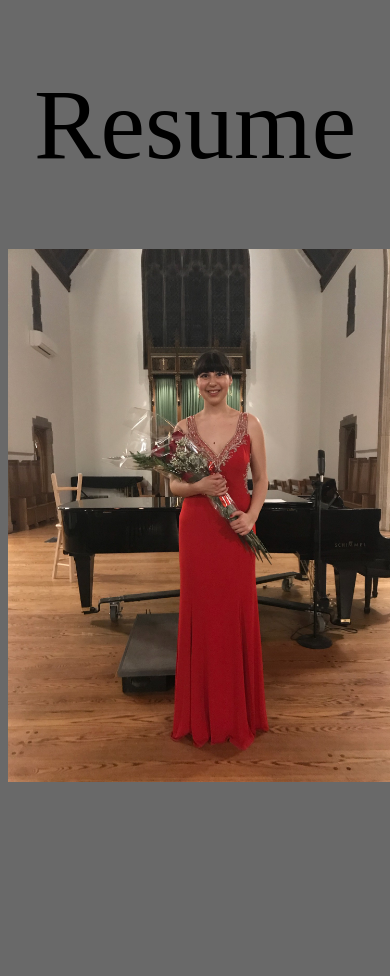
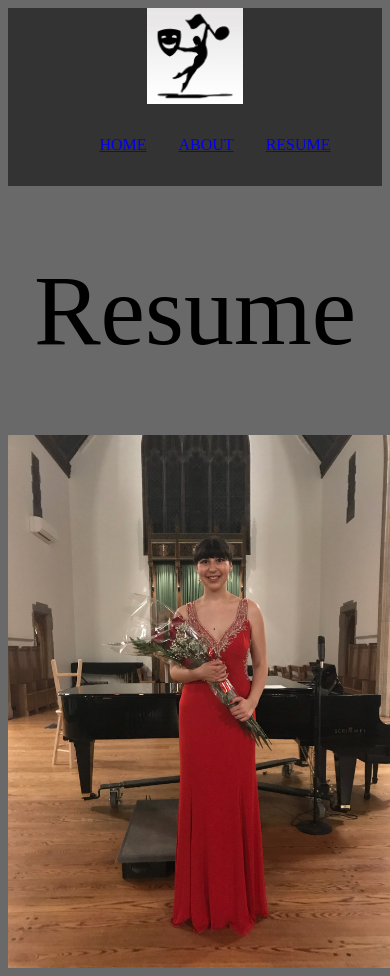
Before and after one commit to aswanso5/assignment3, a plain HTML site: page resume.html in a window 390 px wide. Before the commit the page ends 844 px from the top, so only its background shows below. Drawn offline with Linux system fonts and the light colour scheme.

Commit message:
edit header

```diff
--- a/css/styles.css
+++ b/css/styles.css
@@ -36,3 +36,19 @@ header nav ul {
     display: flex;
     justify-content: flex-end;
 }
+header nav li{
+    list-style-type: none;
+    padding: 1em;
+}
+main{
+    display: flex;
+    align-items: center;
+    flex: 1;
+}
+@media screen and (max-width: 30rem){
+    header,
+    main,
+    footer{
+        flex-direction:column;
+    }
+}
--- a/resume.html
+++ b/resume.html
@@ -16,6 +16,15 @@
     </style>
 </head>
 <body>
+     <header>
+        <a href="https://www.google.com"><img class="logo"src="images/logo.jpg" alt="logo"></a>
+     <nav>
+            <ul>
+            <li><a href="index.html">Home</a></li>
+            <li><a href="about.html">About</a></li>
+            <li><a href="resume.html">Resume</a></li>
+            </ul></nav>
+    </header>
     <h1>Resume</h1>
     <img src="images/IMG_2216.jpg" alt="Abby Swanson" id="concert">
 </body>
```
Also changed, not shown: about.html (+9 -0 lines), index.html (+1 -0 lines).
